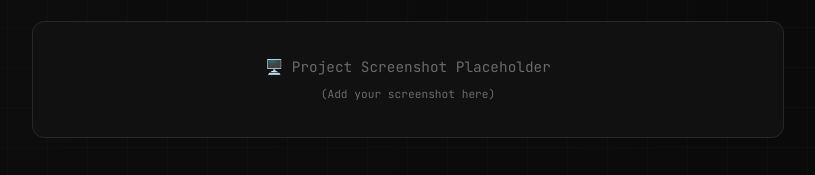
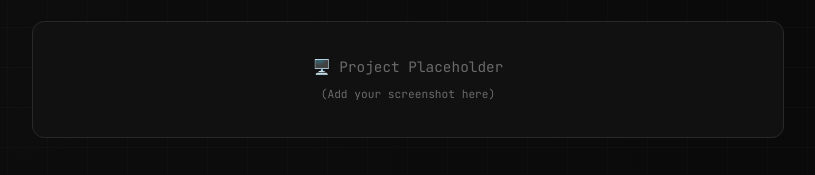
Before and after one commit to Saroons-Alt/Port-V2, a plain HTML site: page frontend/project2.html in a window 1280 px wide. Shown: the part 333-508 px from the top of the page, without its empty margins (232-1047 px from the left). Drawn offline with Linux system fonts and the light colour scheme; no server answers.

Commit message:
for example nothing

```diff
--- a/frontend/project2.html
+++ b/frontend/project2.html
@@ -115,7 +115,7 @@
     </div>
     <div class="detail-body">
       <p>A simple finance-tracking web app designed to help users manage and keep track of their money. Built to practice creating a practical application with HTML, CSS, and JavaScript.</p>
-      <div class="detail-image">🖥️ Project Screenshot Placeholder<br><span style="font-size:0.7rem;">(Add your screenshot here)</span></div>
+      <div class="detail-image">🖥️ Project Placeholder<br><span style="font-size:0.7rem;">(Add your screenshot here)</span></div>
       <h2>✨ Features</h2>
       <ul>
         <li>Transaction management</li>
```
